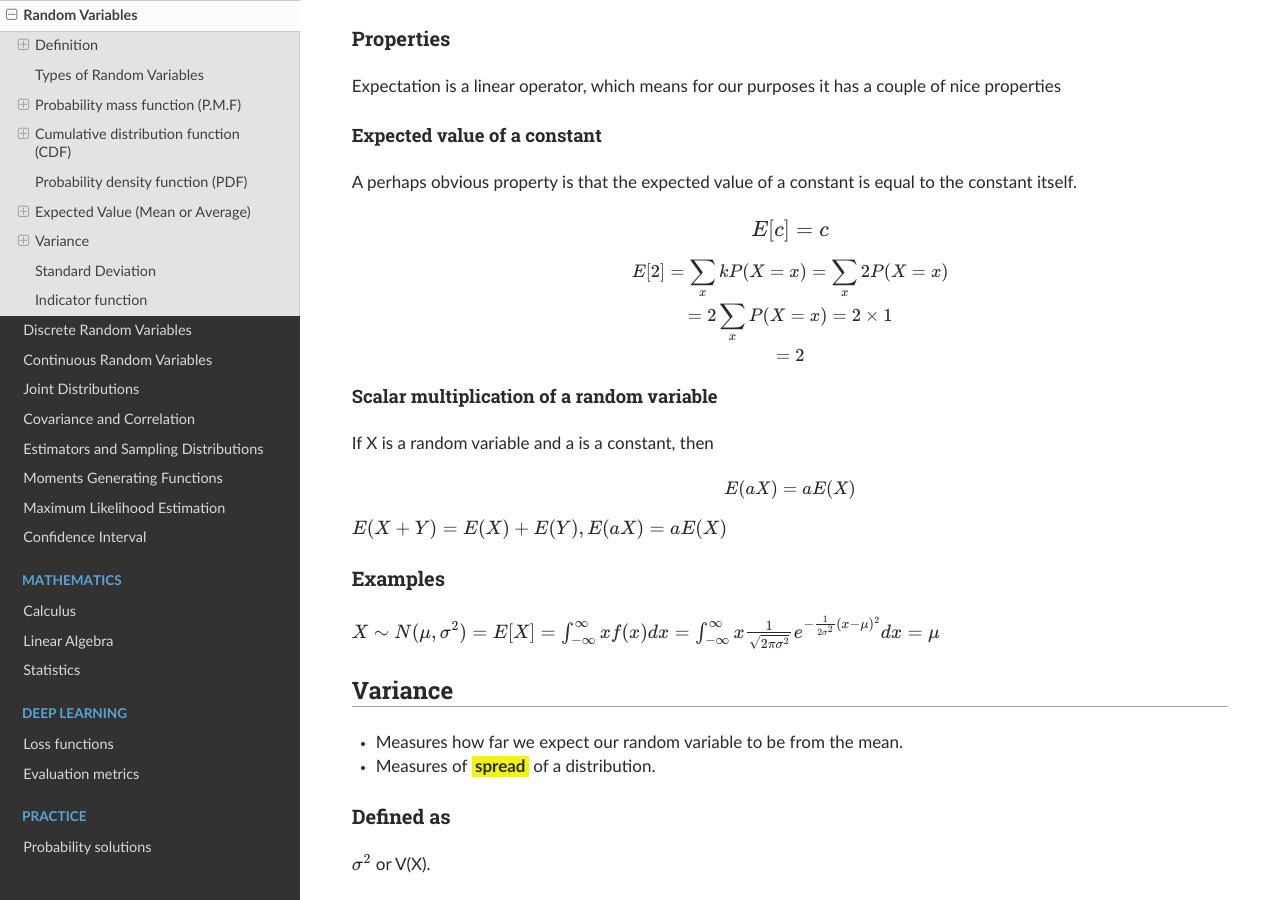
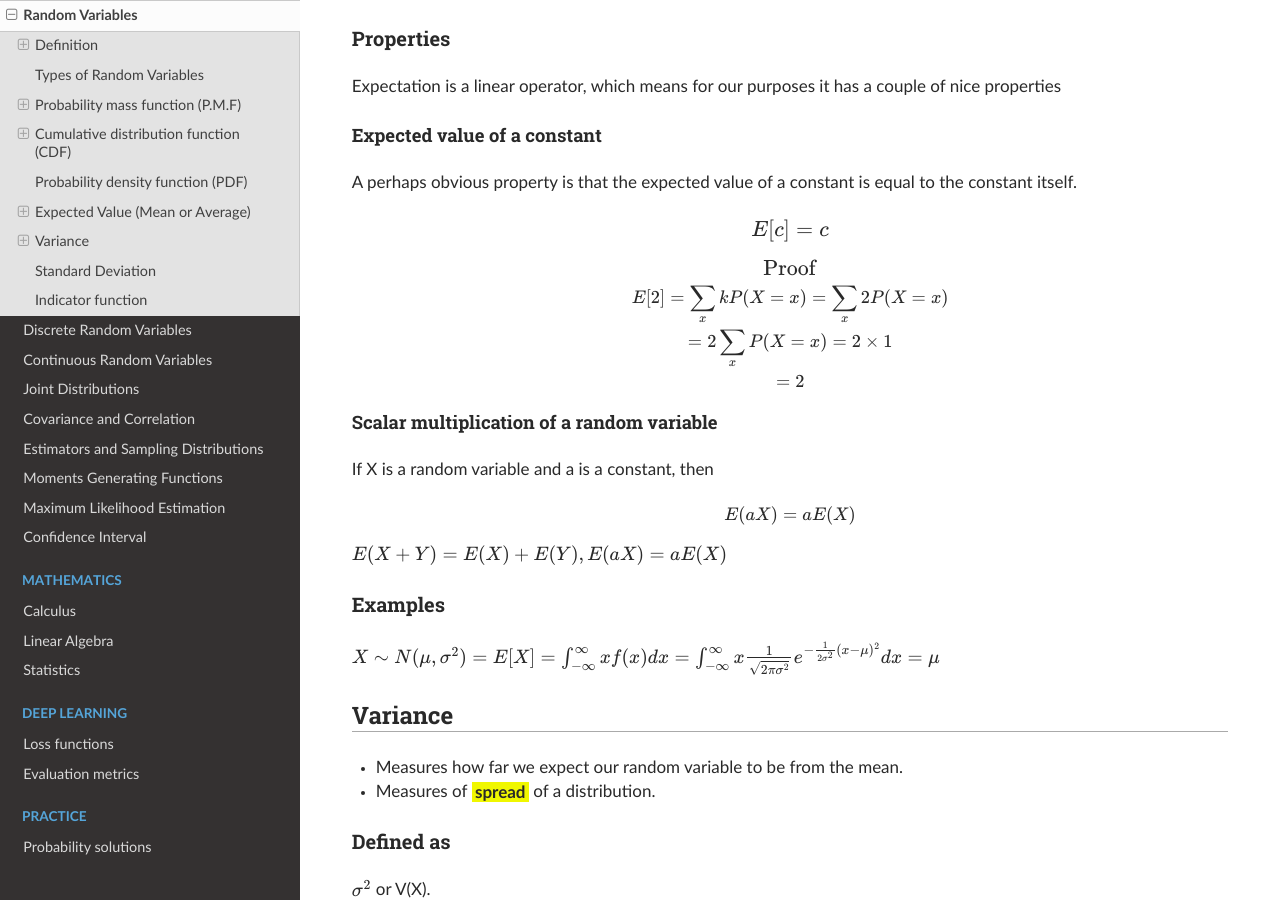
Before and after one commit to akkefa/ml-notes, a Sphinx documentation site: the page built from docs/probability/random_variable.md, in a window 1280 px wide and 900 px high, scrolled down 5210 px. Built offline with Sphinx 7.4.7 and the Read the Docs theme 2.0.0, drawn with Linux system fonts in a browser that asks for light colours.

Commit message:
new changes

```diff
--- a/docs/probability/random_variable.md
+++ b/docs/probability/random_variable.md
@@ -227,15 +227,16 @@ $E[g(X)]=\int_{-\infty}^{\infty} g(x) f_{X}(x)) d x$
 ### Properties
 Expectation is a linear operator, which means for our purposes it has a couple of nice properties
 
-
 #### Expected value of a constant
 A perhaps obvious property is that the expected value of a constant is equal to the constant itself.
 
 $$
 \large E[c] = c
 $$
+
 $$
 \begin{gather}
+\large \text{Proof}\\
 E[2] = \sum_{x} k P(X=x) = \sum_{x} 2 P(X=x) \\
 = 2 \sum_{x} P(X=x) = 2 \times 1 \\
 = 2
```
